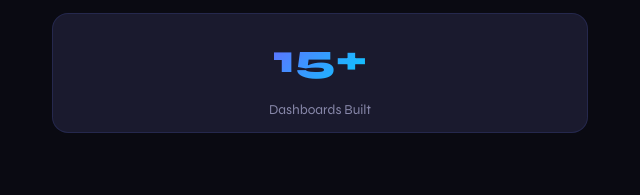
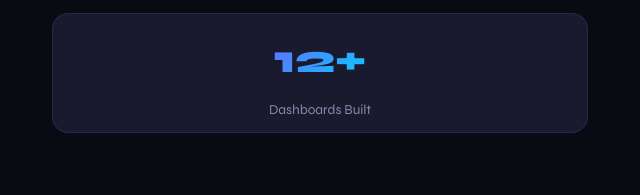
Before and after one commit to shanib-techie/shanib-khan-data-analyst-portfolio, a plain HTML site: page about.html in a window 1280 px wide. Shown: the part 750-945 px from the top of the page, 620-1260 px from the left. Drawn offline with Linux system fonts and the light colour scheme.

Commit message:
Update stat-number target value in about.html

```diff
--- a/about.html
+++ b/about.html
@@ -113,7 +113,7 @@
               <div class="stat-card">
                 <div class="stat-card-inner">
                   <div class="stat-card-front">
-                    <div class="stat-number" data-target="15" data-suffix="+">0+</div>
+                    <div class="stat-number" data-target="12" data-suffix="+">0+</div>
                     <div class="stat-label">Dashboards Built</div>
                   </div>
                   <div class="stat-card-back">
```
